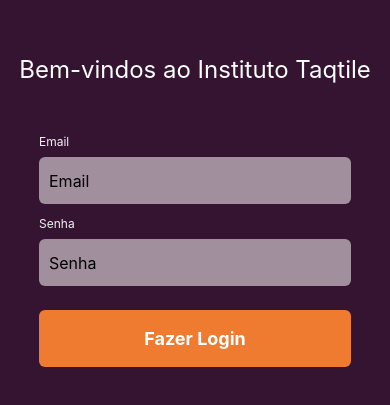
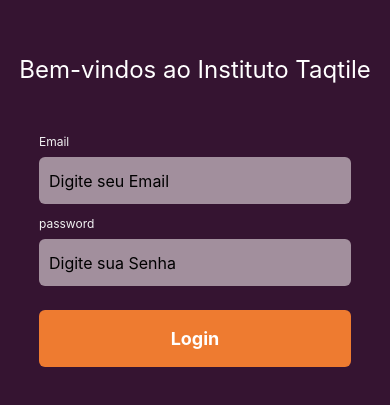
Before and after one commit to RafaelPires2/onboard-instituto-mobile, a React Native app: screen / in a window 390 px wide. Shown: the part 211-616 px from the top of the page. Built offline with nearby package versions, Linux system fonts and the light colour scheme.

Commit message:
feature: regex, validations, form

```diff
--- a/package.json
+++ b/package.json
@@ -9,12 +9,15 @@
     "web": "expo start --web"
   },
   "dependencies": {
+    "@hookform/resolvers": "^3.1.0",
     "expo": "~48.0.11",
     "expo-status-bar": "~1.4.4",
     "react": "18.2.0",
+    "react-hook-form": "^7.43.9",
     "react-native": "0.71.6",
     "react-native-responsive-screen": "^1.4.2",
-    "styled-components": "^5.3.10"
+    "styled-components": "^5.3.10",
+    "zod": "^3.21.4"
   },
   "devDependencies": {
     "@babel/core": "^7.20.0",
--- a/src/components/button/index.tsx
+++ b/src/components/button/index.tsx
@@ -6,9 +6,9 @@
   onPress: () => void;
 }
 
-export function CustomButton({ text }: CustomButtonProps) {
+export function CustomButton({ text, onPress }: CustomButtonProps) {
   return (
-    <ContainerButton>
+    <ContainerButton onPress={onPress}>
       <TextButton>{text}</TextButton>
     </ContainerButton>
   );
--- a/src/components/input/index.tsx
+++ b/src/components/input/index.tsx
@@ -1,5 +1,5 @@
-import React, { useState } from 'react';
-import { Text, TextInput, TextInputProps } from 'react-native';
+import React from 'react';
+import { TextInputProps } from 'react-native';
 import { ContainerInput, CustomInput, CustomLabel } from './styles';
 
 interface InputProps extends TextInputProps {
--- a/src/components/input/styles.ts
+++ b/src/components/input/styles.ts
@@ -18,3 +18,8 @@
   width: ${wp('80%')}px;
   height: 47px;
 `;
+
+export const TextError = styled.Text`
+  font-size: 14px;
+  color: red;
+`;
--- a/src/pages/login/index.tsx
+++ b/src/pages/login/index.tsx
@@ -2,14 +2,75 @@
 import { ContainerLogin, LogoText } from './styles';
 import { TextField } from '../../components/input';
 import { CustomButton } from '../../components/button';
+import { Controller, useForm } from 'react-hook-form';
+import { z } from 'zod';
+import { zodResolver } from '@hookform/resolvers/zod';
+import { validatePasswordRegex } from '../../utils/regex';
+import { TextError } from '../../components/input/styles';
+
+const formSchema = z.object({
+  email: z.string().email('Digite um email valido: email@email.com'),
+  password: z
+    .string()
+    .regex(
+      validatePasswordRegex,
+      'A senha deve conter ao menos 7 caracteres sendo 1 letra maiuscula 1 minuscula 1 numero 1 caracter especial'
+    ),
+});
+
+type FormData = z.infer<typeof formSchema>;
 
 export function Login() {
+  const {
+    control,
+    setValue,
+    handleSubmit,
+    formState: { errors },
+  } = useForm<FormData>({
+    resolver: zodResolver(formSchema),
+  });
+
+  console.log(errors);
+
+  const onSubmit = (data: any) => console.log(data);
+
   return (
     <ContainerLogin>
       <LogoText>Bem-vindos ao Instituto Taqtile</LogoText>
-      <TextField placeholder={'Email'} label={"Email"}/>
-      <TextField placeholder={'Senha'} label={"Senha"}/>
-      <CustomButton onPress={() => {}} text={'Fazer Login'} />
+      <Controller
+        name="email"
+        control={control}
+        render={({ field: { onChange, onBlur, value } }) => {
+          return (
+            <TextField
+              placeholder={'Digite seu Email'}
+              label={'Email'}
+              onChangeText={onChange}
+              onBlur={onBlur}
+              value={value}
+            />
+          );
+        }}
+      />
+      {errors.email && <TextError>{errors?.email.message}</TextError>}
+      <Controller
+        name="password"
+        control={control}
+        render={({ field: { onChange, onBlur, value } }) => {
+          return (
+            <TextField
+              secureTextEntry
+              placeholder={'Digite sua Senha'}
+              label={'password'}
+              onChangeText={onChange}
+              onBlur={onBlur}
+              value={value}
+            />
+          );
+        }}
+      />
+      {errors.password && <TextError>{errors?.password.message}</TextError>}
+      <CustomButton onPress={handleSubmit(onSubmit)} text={'Login'} />
     </ContainerLogin>
   );
 }
--- /dev/null
+++ b/src/utils/regex.ts
@@ -0,0 +1,2 @@
+export const validatePasswordRegex =
+  /^(?=.*[a-z])(?=.*[A-Z])(?=.*\d)(?=.*[!@#$%^&*()_+~\-=`{}\[\]|\\:;"'<>,.?/])(?!.*\s).{7,}$/;
```
Also changed, not shown: 1 other file (tests, documents, lock files or other folders).
